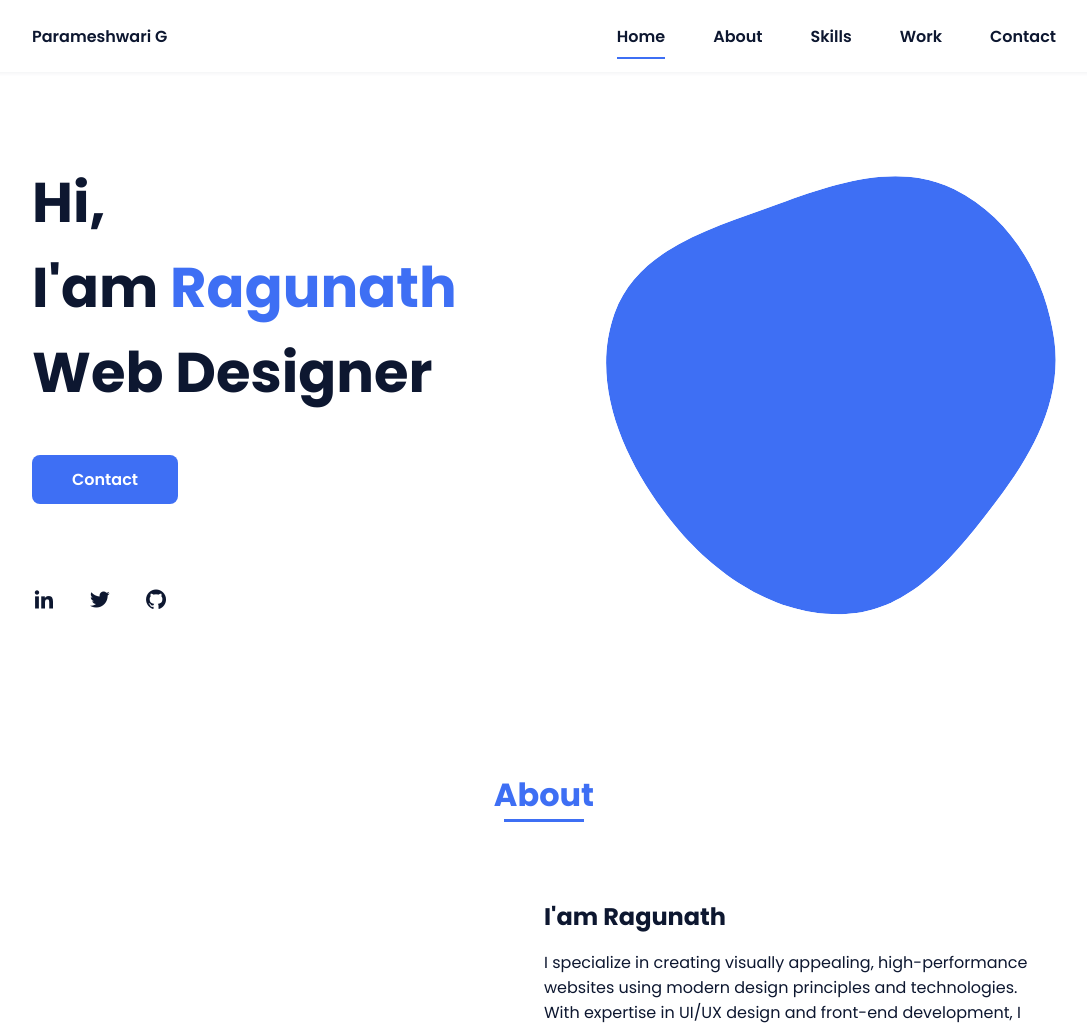
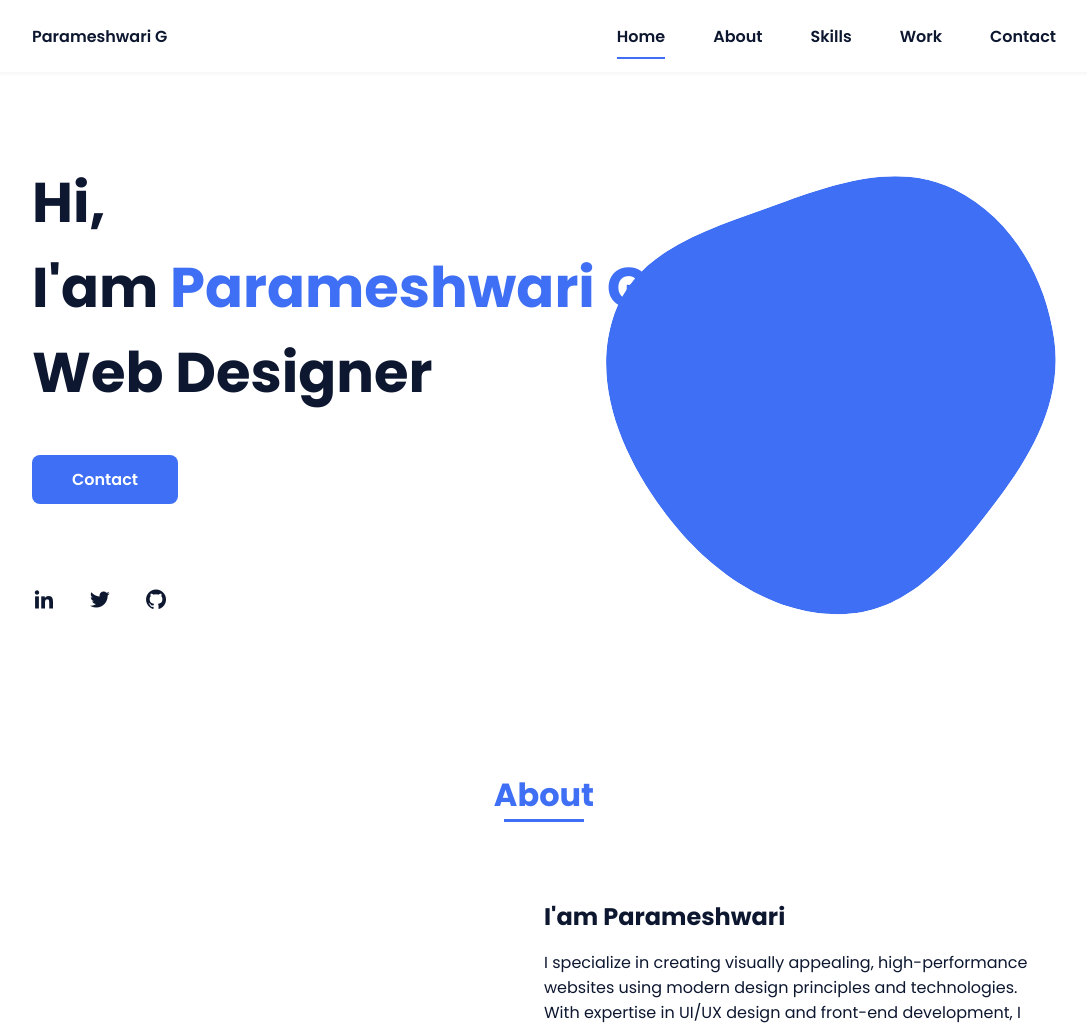
Before and after one commit to jparamesh26/WEBSITE, a plain HTML site: page portfolio/index.html in a window 1280 px wide. Shown: the top 1028 px of the page, without its empty margins (96-1183 px from the left). Drawn offline with nearby package versions, Linux system fonts and the light colour scheme.

Commit message:
Update index.html

```diff
--- a/portfolio/index.html
+++ b/portfolio/index.html
@@ -39,7 +39,7 @@
             <!--===== HOME =====-->
             <section class="home bd-grid" id="home">
                 <div class="home__data">
-                    <h1 class="home__title">Hi,<br>I'am <span class="home__title-color">Ragunath</span><br> Web Designer</h1>
+                    <h1 class="home__title">Hi,<br>I'am <span class="home__title-color">Parameshwari G</span><br> Web Designer</h1>
 
                     <a href="#" class="button">Contact</a>
                 </div>
@@ -73,7 +73,7 @@
                     </div>
 
                     <div>
-                        <h2 class="about__subtitle">I'am Ragunath</h2>
+                        <h2 class="about__subtitle">I'am Parameshwari</h2>
                         <p class="about__text">
                             I specialize in creating visually appealing, high-performance websites using modern design principles and technologies. With expertise in UI/UX design and front-end development, I craft seamless digital experiences that are both functional and aesthetically engaging. My skills include HTML, CSS, JavaScript, Figma, Adobe XD, and WordPress, ensuring pixel-perfect designs and responsive layouts. Passionate about clean design and user-centric experiences, I continuously explore new trends and technologies to deliver efficient, innovative, and impactful web solutions.
                         </p>
@@ -190,7 +190,7 @@
 
         <!--===== FOOTER =====-->
         <footer class="footer">
-            <p class="footer__title">Ragunath R</p>
+            <p class="footer__title">Parameshwari G</p>
             <div class="footer__social">
                 <a href="https://www.facebook.com/profile.php?id=61574212217813" class="footer__icon"><i class='bx bxl-facebook' ></i></a>
                 <a href="https://www.instagram.com/raghu.official23/" class="footer__icon"><i class='bx bxl-instagram' ></i></a>
```
